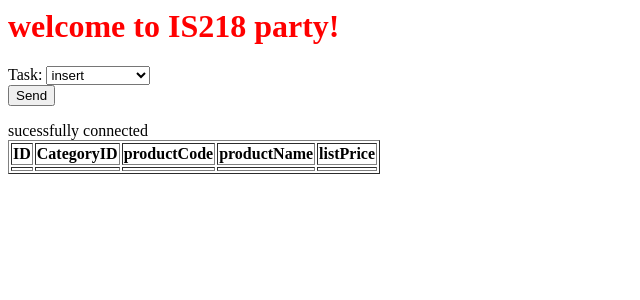
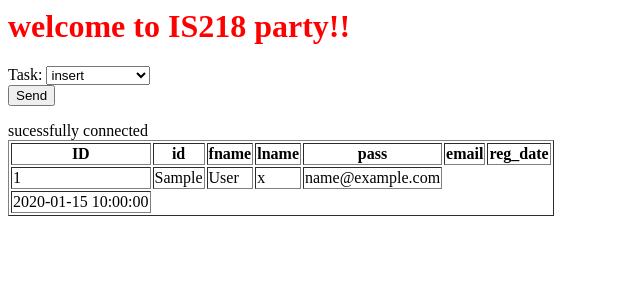
Before and after one commit to egraves8/Taskmaster, a PHP site: page / in a window 1280 px wide. Shown: the top 300 px of the page, without its empty margins (0-640 px from the left). Run offline with PHP 8.4, Linux system fonts and the light colour scheme; tables that the repository leaves empty or names only in its code hold one stand-in row (values such as "Sample post"); data that the repository does not hold is empty.

Commit message:
Added new label

```diff
--- a/index.php
+++ b/index.php
@@ -6,7 +6,7 @@
 <div id="about" class="container-fluid">
     <div class="row">
         <div class="col-sm-8">
-            <h1 style="color:#ff0000">welcome to IS218 party!</h1>
+            <h1 style="color:#ff0000">welcome to IS218 party!!</h1>
         </div>
     </div>
 </div>
--- a/showUserTable.php
+++ b/showUserTable.php
@@ -8,9 +8,9 @@ $run_q = new run_SQL();
 $results = $run_q->runQuery($sql, $conn);
 if(count($results) > 0)
 {
-	echo "<table border=\"1\"><tr><th>ID</th><th>CategoryID</th><th>productCode</th><th>productName</th><th>listPrice</th></tr>";
+	echo "<table border=\"1\"><tr><th>ID</th><th>id</th><th>fname</th><th>lname</th><th>pass</th><th>email</th><th>reg_date</th></tr>";
 	foreach ($results as $row) {
-		echo "<tr><td>".$row["productID"]."</td><td>".$row["categoryID"]."</td><td>".$row["productCode"]."</td><td>".$row["productName"]."</td><td>".$row["listPrice"]."</td></tr>";
+		echo "<tr><td>".$row["id"]."</td><td>".$row["fname"]."</td><td>".$row["lname"]."</td><td>".$row["pass"]."</td><td>".$row["email"]."<tr><td>".$row["reg_date"]."</td></tr>";
 	}
 
 }else{
```
